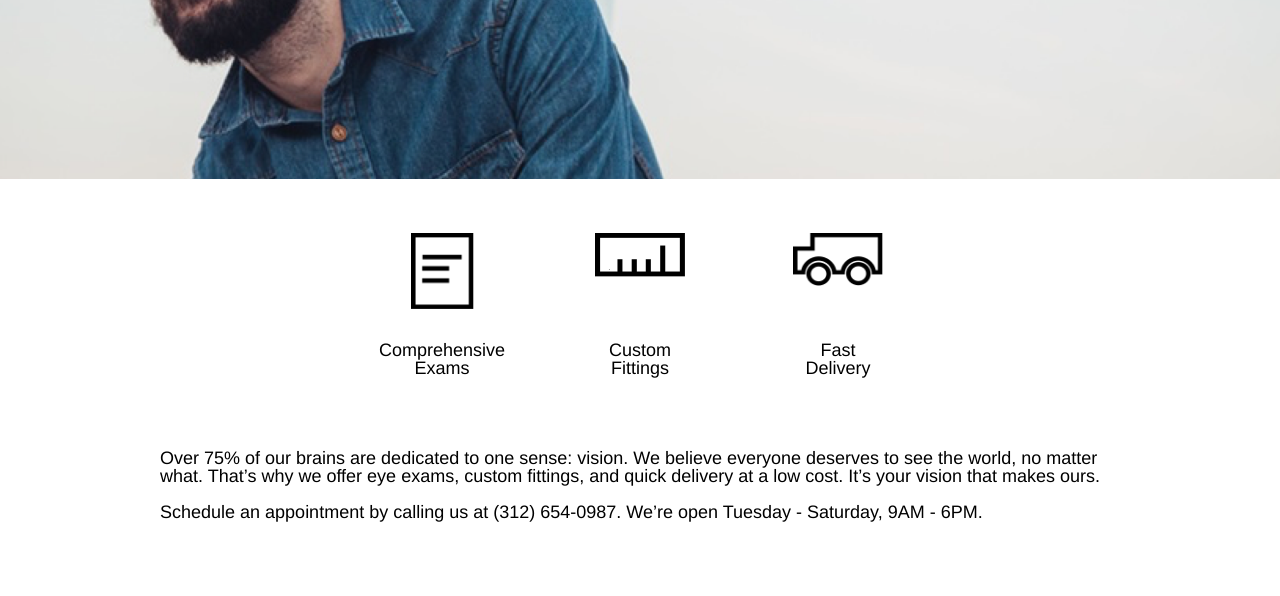
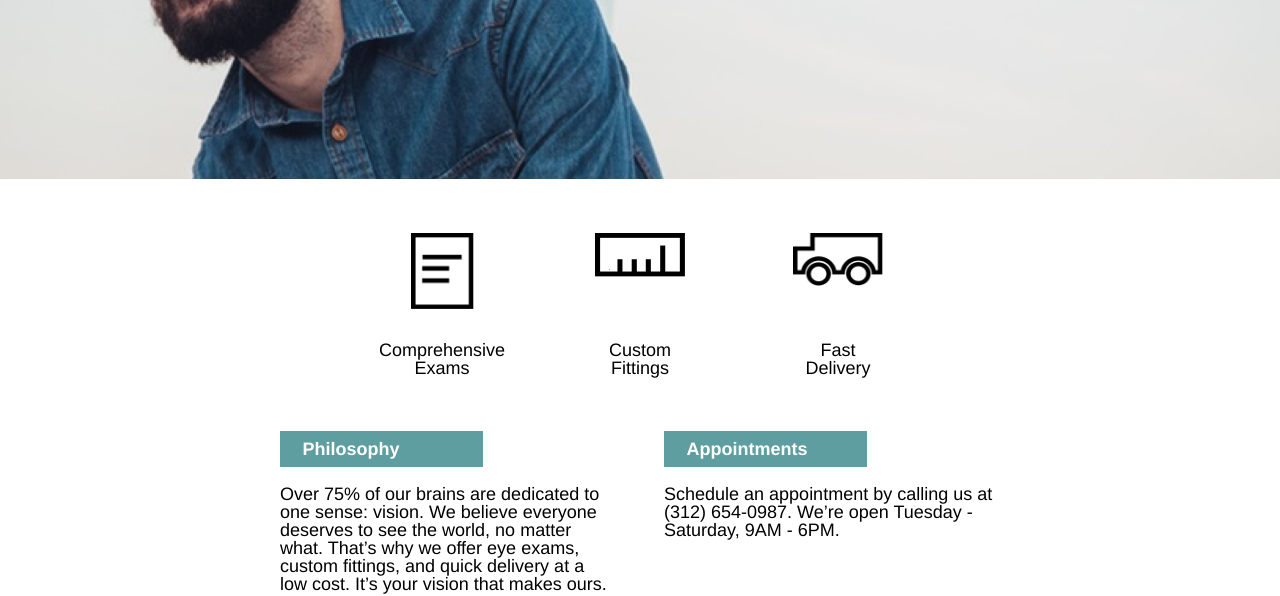
Before and after one commit to thankshermione/tortoiseshelloptics, a plain HTML site: page index.html in a window 1280 px wide. Shown: the part 361-957 px from the top of the page. Drawn offline with Linux system fonts and the light colour scheme.

Commit message:
finish css for desktop

```diff
--- a/index.html
+++ b/index.html
@@ -64,7 +64,7 @@
 				<!-- About Section -->
 
 				<article class="about">
-					<section class="aboutblock">
+					<section class="aboutblock initial">
 						<h2>Philosophy</h2>
 						<p>Over 75% of our brains are dedicated to one sense: vision. We believe everyone deserves to see the world, no matter what. That’s why we offer eye exams, custom fittings, and quick delivery at a low cost. It’s your vision that makes ours.</p>
 					</section>
--- a/resources/css/style.css
+++ b/resources/css/style.css
@@ -11,9 +11,10 @@ body {
 }
 
 header .container,
-.about h2 {
+.aboutblock h2 {
  	font-size: 1rem;
  	color: white;
+ 	background-color: cadetblue;
 }
 
 .about h2,
@@ -52,7 +53,6 @@ header {
 	 	display: flex;
 	 	justify-content: space-between;
 	 	align-items: center;
-	 	background-color: cadetblue;
 	 	margin-top: 1rem;
  	}
 
@@ -127,6 +127,25 @@ main .container {
 
  		/* About Blocks */
 
+ 	.about {
+ 		display: flex;
+ 		justify-content: center;
+ 	}
+
+ 	.aboutblock {
+ 		width: 35%;
+ 	}
+
+ 	.initial {
+ 		margin-right: 5%;
+ 	}
+
+ 	.aboutblock h2 {
+ 		padding: 0.5rem 0 0.5rem 1.25rem;
+ 		margin-bottom: 1rem;
+ 		width: 10rem;
+ 	}
+
  	/* Footer */
 
 footer .container {
```
